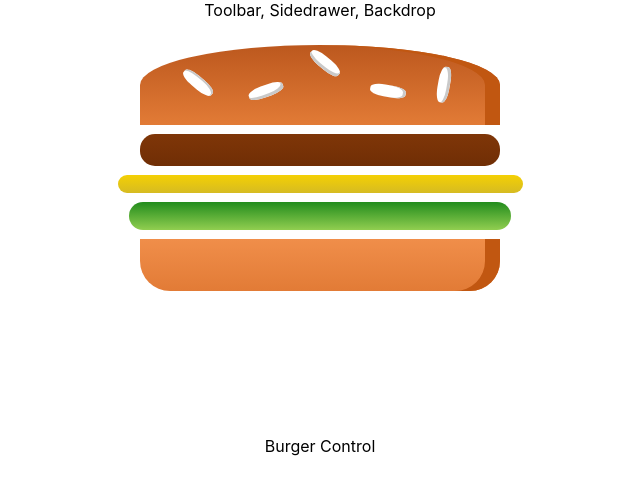
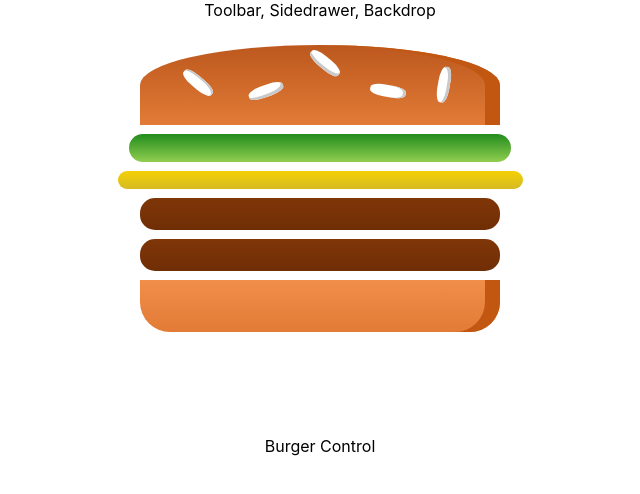
Before and after one commit to Sparrow48/burger-builder, a React (Create React App) app: page / in a window 1280 px wide. Shown: the top 494 px of the page, without its empty margins (320-960 px from the left). Built offline with nearby package versions, Linux system fonts and the light colour scheme.

Commit message:
outputting burger ingredient dynamically

```diff
--- a/src/components/Burger/Burger.js
+++ b/src/components/Burger/Burger.js
@@ -4,12 +4,15 @@ import BurgerIngredient from "./BurgerIngredient/BurgerIngredient";
 import classes from "./Burger.module.css";
 
 const burger = props => {
+  const transformedIn = Object.keys(props.ingredients).map(IgKey => {
+    return [...Array(props.ingredients[IgKey])].map((_, i) => {
+      return <BurgerIngredient key={IgKey + i} type={IgKey} />;
+    });
+  });
   return (
     <div className={classes.Burger}>
       <BurgerIngredient type='bread-top' />
-      <BurgerIngredient type='meat' />
-      <BurgerIngredient type='cheese' />
-      <BurgerIngredient type='salad' />
+      {transformedIn}
       <BurgerIngredient type='bread-bottom' />
     </div>
   );
--- a/src/components/Burger/BurgerIngredient/BurgerIngredient.js
+++ b/src/components/Burger/BurgerIngredient/BurgerIngredient.js
@@ -1,7 +1,7 @@
 import React from "react";
 
 import classes from "./BurgerIngredient.module.css";
-import PropTypes from "prop-types";
+import propTypes from "prop-types";
 
 const burgerIngredient = props => {
   let ingredient = null;
@@ -37,8 +37,8 @@ const burgerIngredient = props => {
   return ingredient;
 };
 
-burgerIngredient.PropTypes = {
-  type: PropTypes.string.isRequired,
+burgerIngredient.propTypes = {
+  type: propTypes.string.isRequired,
 };
 
 export default burgerIngredient;
--- a/src/containers/BurgerBuilder/BurgerBuilder.js
+++ b/src/containers/BurgerBuilder/BurgerBuilder.js
@@ -4,10 +4,18 @@ import Aux from "../../hoc/aux";
 import Burger from "../../components/Burger/Burger";
 
 class BurgerBuilder extends Component {
+  state = {
+    ingredients: {
+      salad: 1,
+      cheese: 1,
+      becon: 1,
+      meat: 2,
+    },
+  };
   render() {
     return (
       <Aux>
-        <Burger />
+        <Burger ingredients={this.state.ingredients} />
         <div>Burger Control</div>
       </Aux>
     );
```
